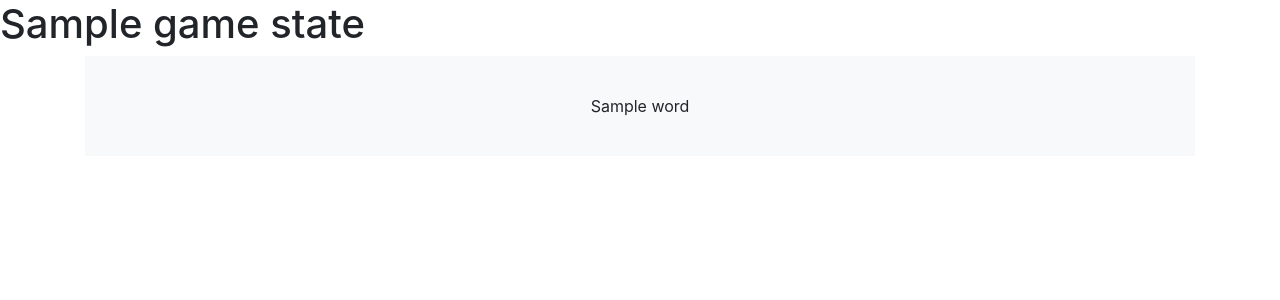
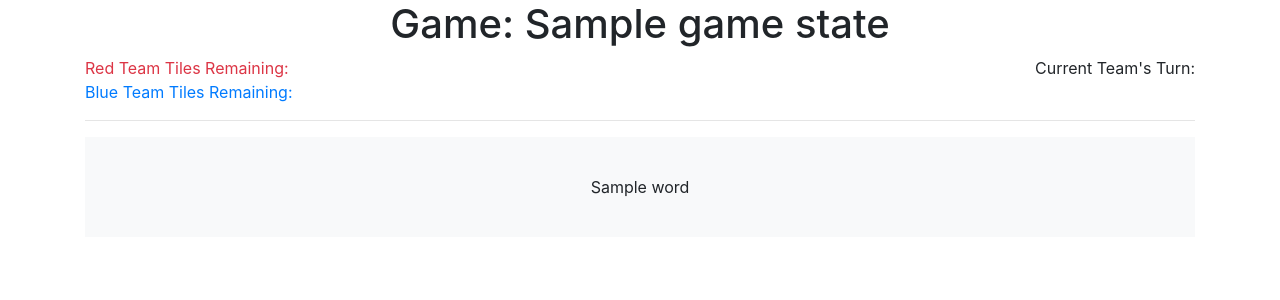
Before and after one commit to Tyler-Yates/hidden-names, a Python web app: template application/templates/game.html in a window 1280 px wide. Shown: the top 300 px of the page. Run offline with Jinja, Linux system fonts and the light colour scheme; the template is opened without the code that fills it: most values are stand-ins (such as "Sample title", 1, 10 or a date in 2020); some libraries are stand-ins or nearby versions.

Commit message:
Add more details to game page

```diff
--- a/application/static/matrix.css
+++ b/application/static/matrix.css
@@ -1,4 +1,4 @@
-.row {
+.btn-row {
   height: 100px;
 }
 
--- a/application/templates/game.html
+++ b/application/templates/game.html
@@ -7,14 +7,41 @@
     <script type="text/javascript" src="{{ url_for('static', filename='game.js') }}"></script>
 </head>
 <body>
-<h1 id="game-name">{{ game_state.game_name }}</h1>
+<div class="text-center">
+    <h1>Game: <span id="game-name">{{ game_state.game_name }}</span></h1>
+</div>
+
+<div class="container">
+    <div class="row">
+        <div class="col text-danger">
+            Red Team Tiles Remaining: <span id="red-team-tiles-remaining"></span>
+        </div>
+        <div class="col text-right">
+            Current Team's Turn:
+        </div>
+    </div>
+    <div class="row">
+        <div class="col text-primary">
+            Blue Team Tiles Remaining: <span id="blue-team-tiles-remaining"></span>
+        </div>
+        <div class="col text-right">
+            <span id="current-team"></span>
+        </div>
+    </div>
+    <div class="row">
+        <div class="col">
+            <hr>
+        </div>
+    </div>
+</div>
+
 <div id="button-container" class="container">
     {% for game_tile in game_state.game_tiles.values() %}
         {% if loop.index0 is divisibleby(5) %}
             {% if loop.index0 != 0 %}
                 </div>
             {% endif %}
-            <div class="row no-gutters">
+            <div class="row btn-row no-gutters">
         {% endif %}
 
         <div class="col">
@@ -24,6 +51,7 @@
             </button>
         </div>
     {% endfor %}
-</div>
+    </div>
+    </div>
 </body>
 </html>
```
